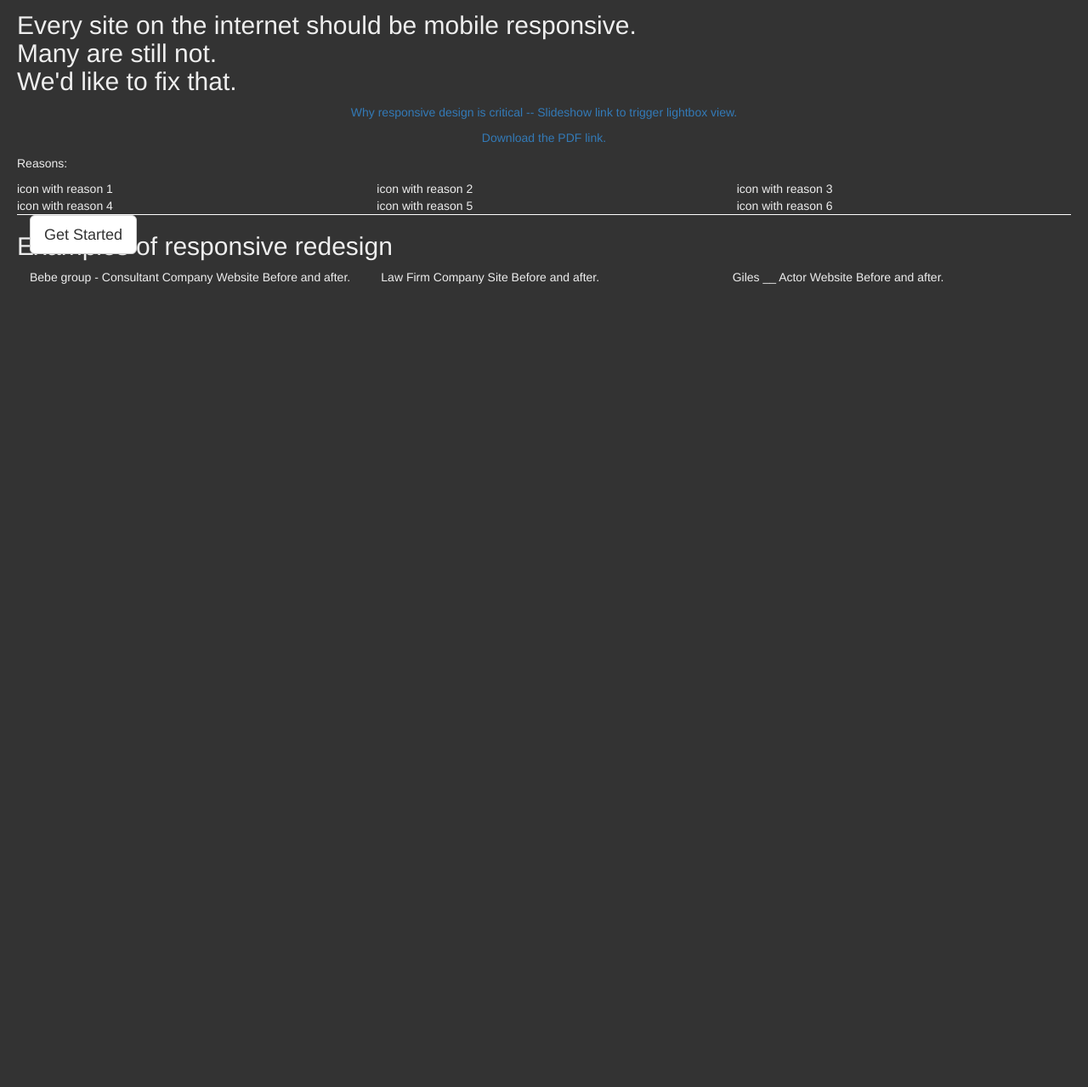
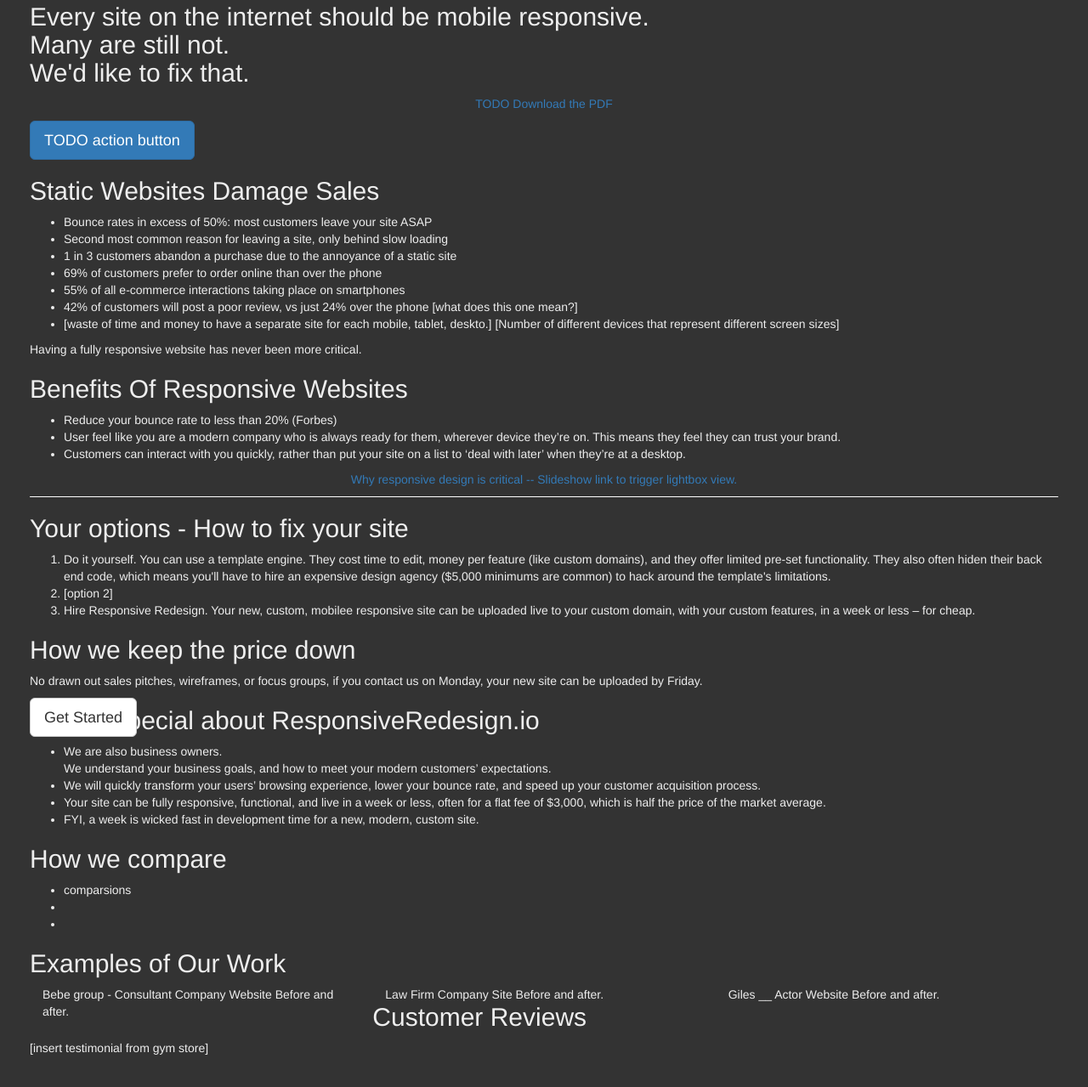
Before and after one commit to aoprojects/responsive-redesign, a plain HTML site: page index.html in a window 1280 px wide. Shown: the part 325-1604 px from the top of the page at 85% size. Before the commit the page ends 800 px from the top, so only its background shows below. Drawn offline with Linux system fonts and the light colour scheme.

Commit message:
add actual sales text V1 for index page

```diff
--- a/index.html
+++ b/index.html
@@ -47,48 +47,7 @@
         </div>
     </nav>
 
-    <main class="main">
-
-        <!-- begin left side of the site -->
-
-        <div class="row" id="why-responsive">
-            <h1>Responsive Redesign</h1>
-            <h2>Your existing site design, made mobile responsive in just 3 days.</h2>
-            <h2>Every site on the internet should be mobile responsive. <br>
-            Many are still not.<br>
-            We'd like to fix that.
-            </h2>
-
-
-            <p class="text-center"><a>Why responsive design is critical -- Slideshow link to trigger lightbox view.</a></p>
-            <p class="text-center"><a>Download the PDF link.</a></p>
-            <section id="reasons-section">
-                <p>Reasons:</p>
-                <div class="row">
-                    <div class="col-sm-4 col-xs-12">
-                        icon with reason 1
-                    </div>
-                    <div class="col-sm-4 col-xs-12">
-                        icon with reason 2
-                    </div>
-                    <div class="col-sm-4 col-xs-12">
-                        icon with reason 3
-                    </div>
-                    <div class="col-sm-4 col-xs-12">
-                        icon with reason 4
-                    </div>
-                    <div class="col-sm-4 col-xs-12">
-                        icon with reason 5
-                    </div>
-                    <div class="col-sm-4 col-xs-12">
-                        icon with reason 6
-                    </div>
-                </div><!-- end .row -->
-            </section><!-- end reasons-section -->
-        </div><!-- end .row -->
-
     <!-- below is for modal inner text -->
-
     <div class="modal fade" id="myModal" tabindex="-1" role="dialog" aria-labelledby="myModalLabel">
       <div class="modal-dialog" role="document">
         <div class="modal-content">
@@ -108,9 +67,70 @@
         </div>
       </div>
     </div>
+    <!-- above is for modal inner text -->
 
-<!-- below is for modal inner text -->
+    <main class="main">
+        <!-- below section goes in middle on desktop, first section in line on xs -->
+        <div id="center-main-section">
+            <h1>Responsive Redesign</h1>
+            <h2>Your existing site design, made mobile responsive in just 3 days.</h2>
+            <h2>Every site on the internet should be mobile responsive. <br>
+            Many are still not.<br>
+            We'd like to fix that.
+            </h2>
+            <p class="text-center">
+                <a href="#">TODO Download the PDF</a>
+            </p>
+            <button class="btn btn-primary btn-lg">TODO action button</button>
+        </div><!-- end #center-main-section -->
 
+
+        <!-- begin left side of the site -->
+        <!-- below is for upeer left section -->
+        <section id="why-responsive">
+
+            <h2>Static Websites Damage Sales</h2>
+            <ul>
+                <li>Bounce rates in excess of 50%: most customers leave your site ASAP</li>
+                <li>Second most common reason for leaving a site, only behind slow loading</li>
+                <li>1 in 3 customers abandon a purchase due to the annoyance of a static site</li>
+                <li>69% of customers prefer to order online than over the phone </li>
+                <li>55% of all e-commerce interactions taking place on smartphones</li>
+                <li>42% of customers will post a poor review, vs just 24% over the phone [what does this one mean?]</li>
+                <li>[waste of time and money to have a separate site for each mobile, tablet, deskto.] [Number of different devices that represent different screen sizes]</li>
+            </ul>
+            <p>Having a fully responsive website has never been more critical.</p>
+
+            <h2>Benefits Of Responsive Websites</h2>
+            <ul>
+                <li>Reduce your bounce rate to less than 20% (Forbes)
+                <li>User feel like you are a modern company who is always ready for them, wherever device they’re on.  This means they feel they can trust your brand.
+                <li>Customers can interact with you quickly, rather than put your site on a list to ‘deal with later’ when they’re at a desktop.
+            </ul>
+
+            <p class="text-center"><a>Why responsive design is critical -- Slideshow link to trigger lightbox view.</a></p>
+
+        </section id="your-options"><!-- end #why-responsive -->
+            <h2>Your options - How to fix your site</h2>
+
+            <ol>
+                <li>Do it yourself. You can use a template engine. They cost time to edit, money per feature (like custom domains), and they offer limited pre-set functionality. They also often hiden their back end code, which means you'll have to hire an expensive design agency ($5,000 minimums are common) to hack around the template's limitations.</li>
+                <li>[option 2]</li>
+                <li>Hire Responsive Redesign. Your new, custom, mobilee responsive site can be uploaded live to your custom domain, with your custom features, in a week or less – for cheap.</li>
+            </ol>
+
+            <h2>How we keep the price down</h2>
+
+            <p>No drawn out sales pitches, wireframes, or focus groups, if you contact us on Monday, your new site can be uploaded by Friday.</p>
+
+        <!-- begin upper right section -->
+        <section>
+
+
+
+        </section>
+
+<!-- begin middle section of the site -->
 
         <div id="middle-button">
                <!--  (modal that will trigger request form) -->
@@ -118,10 +138,28 @@
         </div>
 
 <!-- begin right side of the site -->
+        <!-- begin lower left section -->
+        <section id="why-us">
+            <h2>What’s special about ResponsiveRedesign.io</h2>
+            <ul>
+                <li>We are also business owners. <br>
+                    We understand your business goals, and how to meet your modern customers’ expectations.</li>
+                <li>We will quickly transform your users’ browsing experience, lower your bounce rate, and speed up your customer acquisition process.</li>
+                <li>Your site can be fully responsive, functional, and live in a week or less, often for a flat fee of $3,000, which is half the price of the market average.</li>
+                <li>FYI, a week is wicked fast in development time for a new, modern, custom site.</li>
+            </ul>
 
-        <div id="why-us"></div>
-        <div class="row" id="portfolio">
-            <h2>Examples of responsive redesign</h2>
+            <h2>How we compare</h1>
+                <ul>
+                    <li>comparsions</li>
+                    <li></li>
+                    <li></li>
+                </ul>
+        </section>
+
+        <!-- begin lower right section -->
+        <section id="portfolio">
+            <h2>Examples of Our Work</h2>
 
                 <div class="col-sm-4 col-xs-12">
                     Bebe group - Consultant Company Website
@@ -136,7 +174,12 @@
                     Before and after.
                 </div>
 
-        </div>
+            <h2>Customer Reviews</h2>
+
+            <p>[insert testimonial from gym store]</p>
+
+        </section>
+
       </main>
 
     <!-- testimonials or articles sections will follow -->
```
Lines whose indentation alone changed are shown as unchanged.
